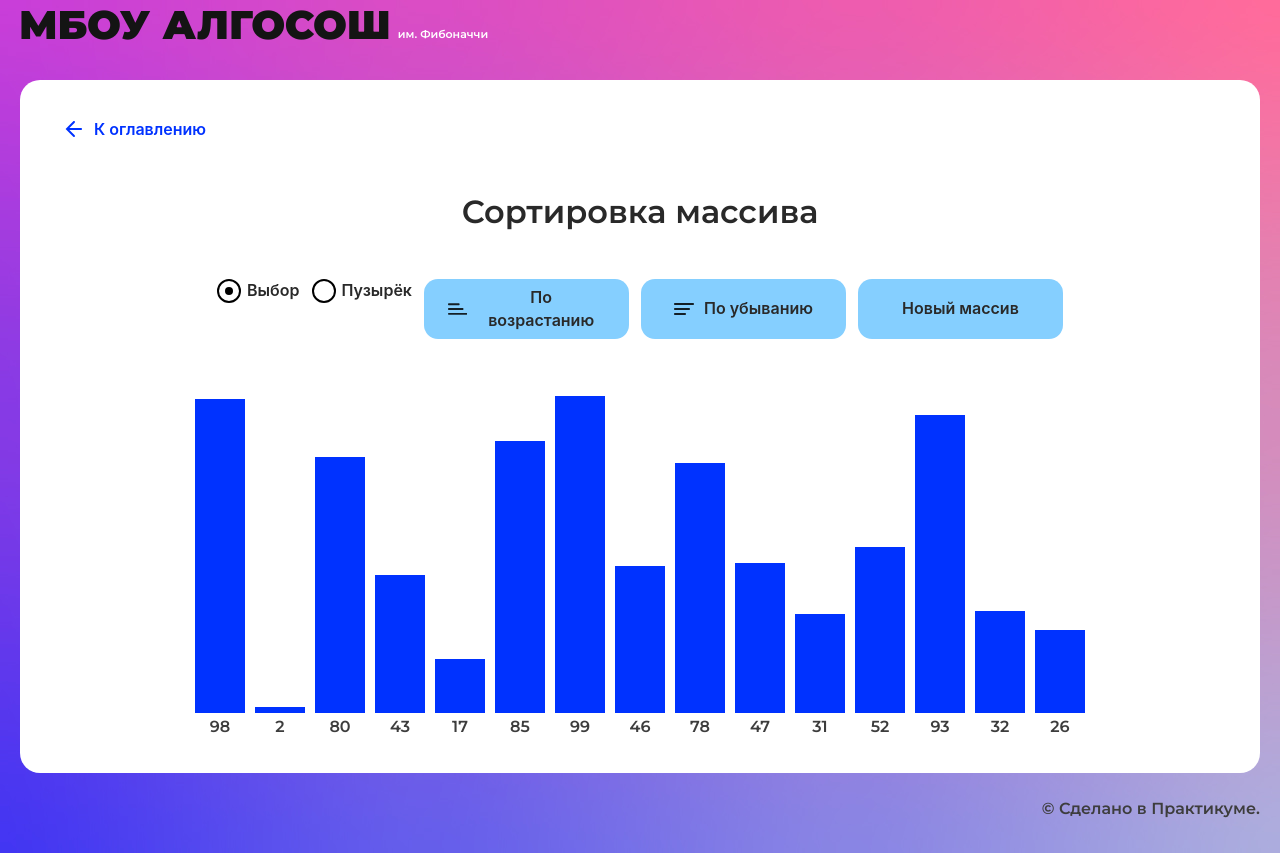
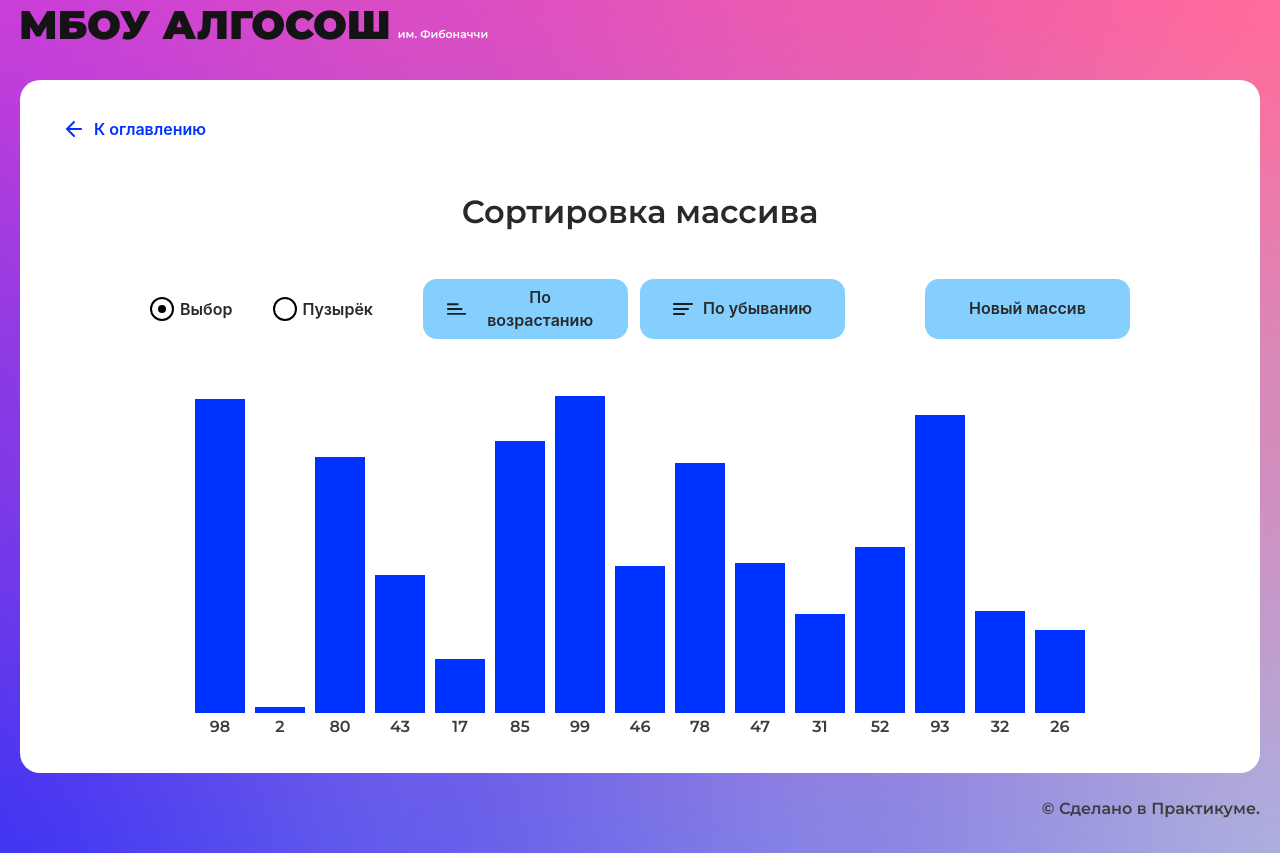
Before and after one commit to Zorkiy82/algososh, a React (Create React App) app: page /sorting in a window 1280 px wide. Built offline with nearby package versions, Linux system fonts and the light colour scheme.

Commit message:
закончил Сортинг

```diff
--- a/src/components/sorting-page/sorting-page.module.css
+++ b/src/components/sorting-page/sorting-page.module.css
@@ -1,6 +1,7 @@
 .inputContainer {
     display: flex;
-    gap: 12px;
+    /* gap: 12px; */
+    align-items: center;
   }
 
   .animaionContainer {
--- a/src/components/sorting-page/sorting-page.tsx
+++ b/src/components/sorting-page/sorting-page.tsx
@@ -7,17 +7,104 @@ import { Button } from "../ui/button/button";
 import { Direction } from "../../types/direction";
 import { getNewArray, sortingAlgorithms } from "../../utils/sorting/sorting";
 import { Column } from "../ui/column/column";
+import { TItemsData, TActionDataLog } from "../../utils/types";
+import { getAnimaionData, swapArrayElement } from "../../utils/utils";
+import { ElementStates } from "../../types/element-states";
+import { DELAY_IN_MS, SHORT_DELAY_IN_MS } from "../../constants/delays";
 
 type TAlgorithm = "selection" | "bubble";
 
+type TSettings = {
+  algorithm: TAlgorithm;
+  mainArr: number[];
+  sortingArr: number[];
+  actionDataLog: TActionDataLog;
+  direction: Direction | undefined;
+};
+
+const defaultSettings: TSettings = {
+  algorithm: "selection",
+  mainArr: [],
+  sortingArr: [],
+  actionDataLog: [],
+  direction: undefined,
+};
+
 export const SortingPage: React.FC = () => {
-  const settings: { algorithm: TAlgorithm } = { algorithm: "selection" };
-
-  const [arr, setArr] = useState<Array<number>>([]);
+  const [settings, setSettings] = useState(defaultSettings);
+  const [itemsData, setItemsData] = useState<TItemsData>([]);
+  const [isLoading, setIsLoading] = useState(false);
+  const [counter, setCounter] = useState(-1);
+  const [update, setUpdate] = useState(false);
 
   useEffect(() => {
     newArrayHandler();
   }, []);
+
+  useEffect(() => {
+    if (counter > -1) {
+      const { actionIndex, action } = settings.actionDataLog[counter];
+      const [firstIndex, secondIndex] = actionIndex;
+      const effectivLength =
+        settings.actionDataLog.length - settings.mainArr.length;
+
+      actionIndex.forEach((position) => {
+        itemsData[position].state = ElementStates.Changing;
+      });
+
+      setUpdate(!update);
+
+      setTimeout(
+        () => {
+          if (settings.algorithm === "bubble") {
+            if (counter <= effectivLength) {
+              if (action === "check") {
+                itemsData[firstIndex].state = ElementStates.Default;
+                if (secondIndex === settings.sortingArr.length - 1) {
+                  itemsData[secondIndex].state = ElementStates.Default;
+                }
+              } else {
+                itemsData[secondIndex].state = ElementStates.Default;
+                if (secondIndex === settings.sortingArr.length - 1) {
+                  itemsData[firstIndex].state = ElementStates.Default;
+                }
+              }
+            } else {
+              actionIndex.forEach((position) => {
+                itemsData[position].state = ElementStates.Modified;
+              });
+            }
+          }
+
+          if (settings.algorithm === "selection") {
+            if (action === "check") {
+              itemsData[secondIndex].state = ElementStates.Default;
+            } else {
+              itemsData[firstIndex].state = ElementStates.Default;
+              itemsData[secondIndex].state = ElementStates.Modified;
+            }
+
+            if (counter === settings.actionDataLog.length - 1) {
+              itemsData[itemsData.length - 1].state = ElementStates.Modified;
+              itemsData[itemsData.length - 2].state = ElementStates.Modified;
+            }
+          }
+
+          if (action === "swap") {
+            swapArrayElement(itemsData, firstIndex, secondIndex);
+          }
+
+          if (counter + 1 < settings.actionDataLog.length) {
+            setCounter(counter + 1);
+          } else {
+            setCounter(-1);
+            setIsLoading(false);
+          }
+        },
+        action === "swap" ? SHORT_DELAY_IN_MS : SHORT_DELAY_IN_MS / 2
+      );
+    }
+  }, [counter]);
 
   function onChangeHandler(evt: React.ChangeEvent<HTMLInputElement>) {
     const value = evt.target.value;
@@ -27,12 +114,24 @@ export const SortingPage: React.FC = () => {
   }
 
   function onClickHandler(direction: Direction) {
-    sortingAlgorithms[settings.algorithm]([2, 3], direction);
+    settings.direction = direction;
+    const { res, actionDataLog } = sortingAlgorithms[settings.algorithm](
+      settings.mainArr,
+      direction
+    );
+    settings.sortingArr = res;
+    settings.actionDataLog = actionDataLog;
+    setItemsData(getAnimaionData(settings.mainArr));
+
+    setIsLoading(true);
+    setTimeout(() => {
+      setCounter(0);
+    }, SHORT_DELAY_IN_MS);
   }
 
   function newArrayHandler() {
-    const newArr = getNewArray();
-    setArr(newArr);
+    settings.mainArr = getNewArray();
+    setItemsData(getAnimaionData(settings.mainArr));
   }
 
   return (
@@ -45,6 +144,7 @@ export const SortingPage: React.FC = () => {
             name="algorithm"
             value="selection"
             defaultChecked
+            disabled={isLoading}
           />
 
           <RadioInput
@@ -52,6 +152,8 @@ export const SortingPage: React.FC = () => {
             label="Пузырёк"
             name="algorithm"
             value="bubble"
+            disabled={isLoading}
+            extraClass="ml-20"
           />
 
           <Button
@@ -59,6 +161,9 @@ export const SortingPage: React.FC = () => {
             linkedList="medium"
             text="По возрастанию"
             sorting={Direction.Ascending}
+            isLoader={isLoading && settings.direction === Direction.Ascending}
+            disabled={isLoading}
+            extraClass="ml-26"
           />
 
           <Button
@@ -66,19 +171,25 @@ export const SortingPage: React.FC = () => {
             linkedList="medium"
             text="По убыванию"
             sorting={Direction.Descending}
+            isLoader={isLoading && settings.direction === Direction.Descending}
+            disabled={isLoading}
+            extraClass="ml-6"
           />
+
           <Button
             onClick={newArrayHandler}
             linkedList="medium"
             text="Новый массив"
+            disabled={isLoading}
+            extraClass="ml-40"
           />
         </div>
 
         <div className={styles.animaionContainer}>
-          {Boolean(arr.length) &&
-            arr.map((val, index) => (
-                <Column index={val} key={index} />
-              ))}
+          {Boolean(itemsData.length) &&
+            itemsData.map((val, index) => (
+              <Column index={Number(val.value)} state={val.state} key={index} />
+            ))}
         </div>
       </SectionContainer>
     </SolutionLayout>
--- a/src/components/string/string.tsx
+++ b/src/components/string/string.tsx
@@ -5,45 +5,39 @@ import { Circle } from "../ui/circle/circle";
 import { SolutionLayout } from "../ui/solution-layout/solution-layout";
 import styles from "./string.module.css";
 import { ElementStates } from "../../types/element-states";
-import { reverseString, swapArrayElement } from "../../utils/string/string-reverse";
+import { reverseString } from "../../utils/string/string-reverse";
 import { DELAY_IN_MS, SHORT_DELAY_IN_MS } from "../../constants/delays";
 import { SectionContainer } from "../ui/container/section-container/section-container";
-import { TSwapLog } from "../../utils/types";
-
-type TAnimationData<T> = {
-  value: T;
-  state: ElementStates;
-}[];
+import { TItemsData, TActionDataLog } from "../../utils/types";
+import { getAnimaionData, swapArrayElement } from "../../utils/utils";
 
 export const StringComponent: React.FC = () => {
   const [update, setUpdate] = useState(false);
   const [inputValue, setInputValue] = useState("");
   const [isLoading, setIsLoading] = useState(false);
-  const [animationData, setAnimationData] = useState<TAnimationData<string>>(
-    []
-  );
-  const [swapLog, setSwapLog] = useState<TSwapLog>([]);
+  const [itemsData, setItemsData] = useState<TItemsData>([]);
+  const [actionDataLog, setActionDataLog] = useState<TActionDataLog>([]);
   const [counter, setCounter] = useState(-1);
 
   useEffect(() => {
     if (counter > -1) {
-      const swapData = swapLog[counter];
-      const [firstIndex, secondIndex] = swapData;
+      const actionIndex = actionDataLog[counter].actionIndex;
+      const [firstIndex, secondIndex] = actionIndex;
 
-      swapData.forEach((position) => {
-        animationData[position].state = ElementStates.Changing;
+      actionIndex.forEach((position) => {
+        itemsData[position].state = ElementStates.Changing;
       });
 
       setUpdate(!update);
 
       setTimeout(() => {
-        swapData.forEach((position) => {
-          animationData[position].state = ElementStates.Modified;
+        actionIndex.forEach((position) => {
+          itemsData[position].state = ElementStates.Modified;
         });
 
-        swapArrayElement(animationData, firstIndex, secondIndex);
+        swapArrayElement(itemsData, firstIndex, secondIndex);
 
-        if (counter + 1 < swapLog.length) {
+        if (counter + 1 < actionDataLog.length) {
           setCounter(counter + 1);
         } else {
           setCounter(-1);
@@ -55,17 +49,18 @@ export const StringComponent: React.FC = () => {
 
   function onChangeHandler(evt: React.ChangeEvent<HTMLInputElement>) {
     setInputValue(evt.target.value.toUpperCase());
-    if (animationData.length) {
-      setAnimationData([]);
+    if (itemsData.length) {
+      setItemsData([]);
     }
   }
 
   function onClickHandler() {
     if (inputValue) {
-      const { animationData, swapLog } = reverseString(inputValue);
+      const itemsData = getAnimaionData(inputValue.split(""));
+      const { res, actionDataLog } = reverseString(inputValue);
 
-      setSwapLog(swapLog);
-      setAnimationData(animationData);
+      setActionDataLog(actionDataLog);
+      setItemsData(itemsData);
       toogleIsLoading();
 
       setTimeout(() => {
@@ -100,14 +95,18 @@ export const StringComponent: React.FC = () => {
 
         <div className={styles.animaionContainer}>
           {inputValue &&
-            !animationData.length &&
+            !itemsData.length &&
             inputValue
               .split("")
               .map((ltr, index) => <Circle letter={ltr} key={index} />)}
 
-          {Boolean(animationData.length) &&
-            animationData.map((elem, index) => (
-              <Circle letter={elem.value} key={index} state={elem.state} />
+          {Boolean(itemsData.length) &&
+            itemsData.map((elem, index) => (
+              <Circle
+                letter={String(elem.value)}
+                key={index}
+                state={elem.state}
+              />
             ))}
         </div>
       </SectionContainer>
--- a/src/components/ui/box.css
+++ b/src/components/ui/box.css
@@ -376,6 +376,9 @@
 .ml-25 {
   margin-left: calc(var(--offset-base-size) * 25);
 }
+.ml-26 {
+  margin-left: calc(var(--offset-base-size) * 25);
+}
 .ml-30 {
   margin-left: calc(var(--offset-base-size) * 30);
 }
@@ -384,6 +387,9 @@
 }
 .ml-40 {
   margin-left: calc(var(--offset-base-size) * 40);
+}
+.ml-52 {
+  margin-left: calc(var(--offset-base-size) * 52);
 }
 
 .mr-1 {
--- a/src/utils/sorting/sorting.ts
+++ b/src/utils/sorting/sorting.ts
@@ -1,18 +1,79 @@
 import { Direction } from "../../types/direction";
+import { TActionData, TActionDataLog } from "../types";
+import { swapArrayElement } from "../utils";
 
 export const sortingAlgorithms: { bubble: Function; selection: Function } = {
   bubble: bubbleSort,
   selection: selectionSort,
 };
 
+const sortDirection = {
+  [`${Direction.Ascending}`]: (a: number, b: number) => {
+    return a > b;
+  },
+
+  [`${Direction.Descending}`]: (a: number, b: number) => {
+    return a < b;
+  },
+};
+
 function bubbleSort(arr: any[], direction: Direction) {
-  console.log("сортировка Пузырьком");
-  console.log(arr, direction);
+  const res = arr.slice();
+  const actionDataLog: TActionDataLog = [];
+  let isSorting = false;
+
+  if (res.length) {
+    while (!isSorting) {
+      isSorting = true;
+      for (let first = 0; first < res.length - 1; first++) {
+        const second = first + 1;
+        const actionData: TActionData = {
+          actionIndex: [first, second],
+          action: "check",
+        };
+        if (sortDirection[direction](res[first], res[second])) {
+          swapArrayElement(res, first, second);
+          actionData.action = "swap";
+
+          if (isSorting) {
+            isSorting = false;
+          }
+        }
+
+        actionDataLog.push(actionData);
+      }
+    }
+  }
+  return { res, actionDataLog };
 }
 
 function selectionSort(arr: any[], direction: Direction) {
-  console.log("сортировка Выбором");
-  console.log(arr, direction);
+  const res = arr.slice();
+  const actionDataLog: TActionDataLog = [];
+  const length = res.length;
+  if (length) {
+    for (let first = 0; first < length - 1; first++) {
+      let targetIndex = first;
+      let targetValue = res[first];
+      for (let i = first + 1; i < length; i++) {
+        actionDataLog.push({
+          actionIndex: [first, i],
+          action: "check",
+        });
+        if (sortDirection[direction](targetValue, res[i])) {
+          targetIndex = i;
+          targetValue = res[i];
+        }
+      }
+      actionDataLog.push({
+        actionIndex: [first, targetIndex],
+        action: "swap",
+      });
+      swapArrayElement(res, first, targetIndex);
+    }
+  }
+  console.log(actionDataLog)
+  return { res, actionDataLog };
 }
 
 export function getNewArray(
@@ -31,7 +92,5 @@ export function getNewArray(
     res.push(val);
   }
 
-  console.log(res);
-
   return res.slice();
 }
--- a/src/utils/string/string-reverse.ts
+++ b/src/utils/string/string-reverse.ts
@@ -1,31 +1,18 @@
-import { ElementStates } from "../../types/element-states";
-import { TSwapLog } from "../types";
-
-export function swapArrayElement(
-  arr: Array<any>,
-  firstIndex: number,
-  secondIndex: number
-) {
-  const tmp = arr[firstIndex];
-  arr[firstIndex] = arr[secondIndex];
-  arr[secondIndex] = tmp;
-}
+import { TActionDataLog } from "../types";
+import { getAnimaionData, swapArrayElement } from "../utils";
 
 export function reverseString(str: string) {
   const res = str.split("");
-  const animationData = res.map((val) => {
-    return { value: val, state: ElementStates.Default };
-  });
-  const swapLog: TSwapLog = [];
+  const actionDataLog: TActionDataLog = [];
   let first = 0;
   let second = res.length - 1;
 
   while (first <= second) {
-    swapLog.push([first, second]);
+    actionDataLog.push({ actionIndex: [first, second], action: undefined });
     swapArrayElement(res, first, second);
     first++;
     second--;
   }
 
-  return { res: res.join(""), animationData, swapLog };
+  return { res: res.join(""), actionDataLog };
 }
--- /dev/null
+++ b/src/utils/utils.ts
@@ -0,0 +1,20 @@
+import { ElementStates } from "../types/element-states";
+import { TItemsData } from "./types";
+
+export const getAnimaionData = (arr: Array<string | number>) => {
+  const animaionData: TItemsData = arr.map((val) => {
+    return { value: val, state: ElementStates.Default };
+  });
+
+  return animaionData;
+};
+
+export function swapArrayElement(
+  arr: Array<any>,
+  firstIndex: number,
+  secondIndex: number
+) {
+  const tmp = arr[firstIndex];
+  arr[firstIndex] = arr[secondIndex];
+  arr[secondIndex] = tmp;
+}
```
Also changed, not shown: src/utils/types.ts (+13 -1 lines).
